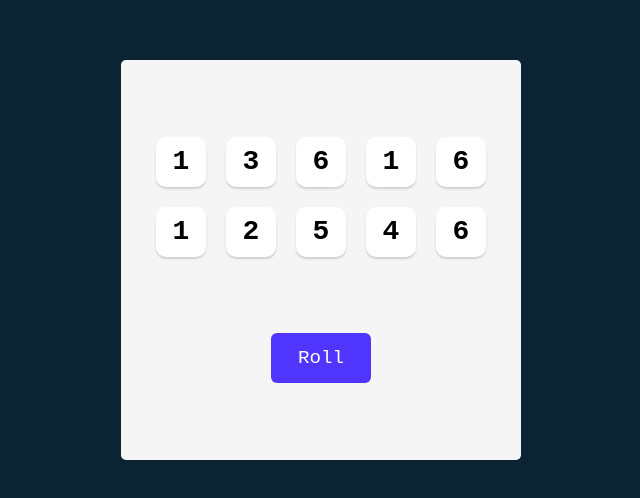
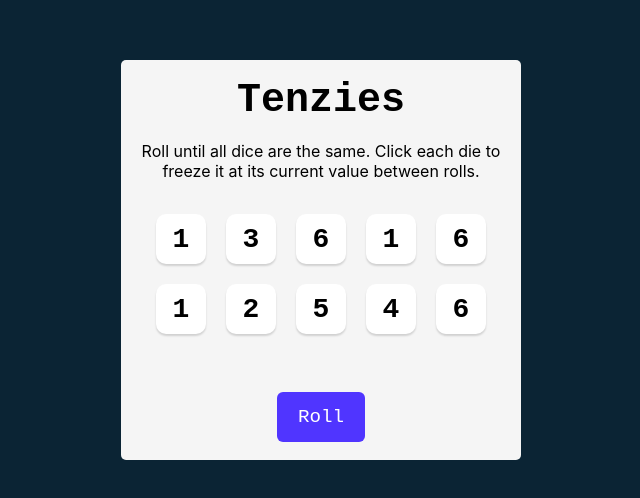
Before and after one commit to DoniJ12/Tenzies-Game, a React (Vite) app: page / in a window 1280 px wide. Shown: the part 140-638 px from the top of the page, without its empty margins (319-959 px from the left). Built offline with nearby package versions, Linux system fonts and the light colour scheme.

Commit message:
Game won variable

```diff
--- a/src/App.jsx
+++ b/src/App.jsx
@@ -3,6 +3,10 @@
 import { useState } from "react";
 function App() {
   const [dice, setDice] = useState(generateAllNewDice());
+
+  const gameWon =
+    dice.every((die) => die.isHeld) &&
+    dice.every((die) => die.value === dice[0].value);
 
   function generateAllNewDice() {
     return new Array(10).fill(0).map(() => ({
@@ -40,9 +44,15 @@
 
   return (
     <main>
+      {/* Render Confetti component if `gameWon` is true*/}
+      <h1 className="title">Tenzies</h1>
+      <p className="instructions">
+        Roll until all dice are the same. Click each die to freeze it at its
+        current value between rolls.
+      </p>
       <div className="dice-container">{elements}</div>
       <button className="roll-dice" onClick={rollDice}>
-        Roll
+        {gameWon ? "New Game" : "Roll"}
       </button>
     </main>
   );
--- a/src/index.css
+++ b/src/index.css
@@ -31,10 +31,23 @@
   align-items: center;
 }
 
+.title {
+  font-size: 40px;
+  margin: 0;
+}
+
+.instructions {
+  font-family: "Inter", sans-serif;
+  font-weight: 400;
+  margin-top: 0;
+  text-align: center;
+}
+
 .dice-container {
   display: grid;
   grid-template: auto auto / repeat(5, 1fr);
   gap: 20px;
+  margin-bottom: 40px;
 }
 
 button {
@@ -55,7 +68,9 @@
 
 button.roll-dice {
   height: 50px;
-  width: 100px;
+  white-space: nowrap;
+  width: auto;
+  padding: 6px 21px;
   border: none;
   border-radius: 6px;
   background-color: #5035ff;
```
